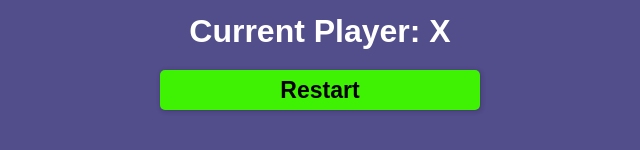
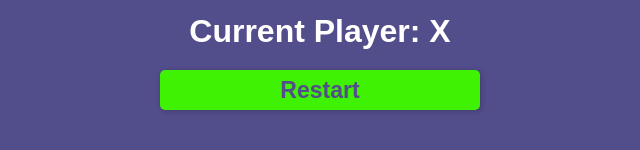
Before and after one commit to ElimarLucena/Tic-Tac-Toe, a React (Create React App) app in the folder tic-tac-toe/: page / in a window 1280 px wide. In both pictures the pointer is over the button "Restart". Shown: the part 528-678 px from the top of the page, without its empty margins (320-960 px from the left). Built offline with nearby package versions, Linux system fonts and the light colour scheme.

Commit message:
fix: restart button font color

```diff
--- a/tic-tac-toe/src/Components/TicTacToe/style.css
+++ b/tic-tac-toe/src/Components/TicTacToe/style.css
@@ -130,7 +130,7 @@
 
 .restart:hover {
   background-color: rgb(63, 242, 4);
-  color: black;
+  color: rgb(82, 77, 139);
 }
 
 .try-again {
```
